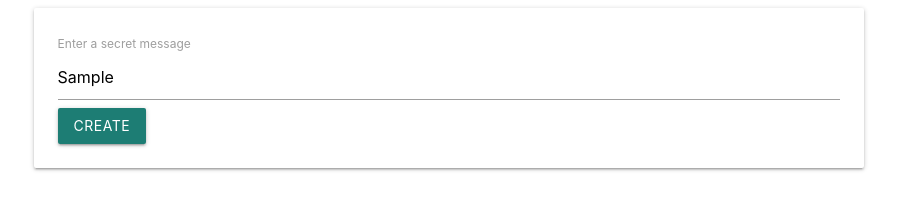
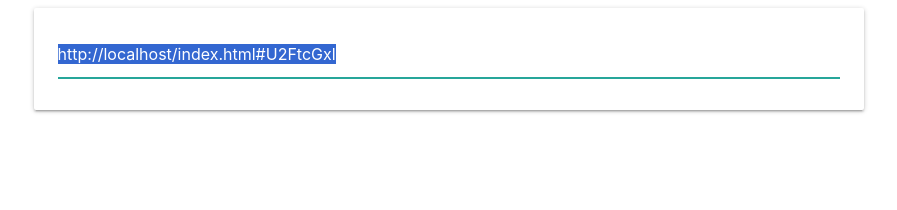
Before and after one commit to SagarPrasad160/message-sharing-app, a plain HTML site: page index.html in a window 1280 px wide. Both pictures are taken after typing "Sample" into the empty fields and a click on the button "CREATE". Shown: the whole page, without its empty margins (191-1088 px from the left). Drawn offline with nearby package versions, Linux system fonts and the light colour scheme.

Commit message:
add setup

```diff
--- a/index.html
+++ b/index.html
@@ -7,6 +7,11 @@
     <link rel="shortcut icon" href="favicon-3.png" type="image/x-icon" />
     <link
       rel="stylesheet"
+      href="https://cdnjs.cloudflare.com/ajax/libs/font-awesome/5.15.4/css/all.min.css
+    "
+    />
+    <link
+      rel="stylesheet"
       href="https://cdnjs.cloudflare.com/ajax/libs/materialize/1.0.0/css/materialize.min.css"
     />
     <title>Message App</title>
@@ -14,12 +19,19 @@
   <body>
     <div class="row">
       <div class="col s8 offset-s2">
-        <div class="card-panel">
+        <div id="message-show" class="card-panel hide">
+          <h1></h1>
+          <a href="./index.html">Create Your Message</a>
+        </div>
+        <div id="message-form" class="card-panel">
           <form>
             <label for="">Enter a secret message</label>
-            <input type="text" />
+            <input type="text" id="message-input" />
             <button class="btn">Create</button>
           </form>
+        </div>
+        <div id="message-link" class="card-panel hide">
+          <input type="text" id="link-input" />
         </div>
       </div>
     </div>
--- a/index.js
+++ b/index.js
@@ -1,5 +1,30 @@
+const hash = window.location.hash;
+
+const message = atob(hash.slice(1));
+
+if (message) {
+  // show the message
+  document.querySelector("#message-show").classList.remove("hide");
+  document.querySelector("h1").textContent = message;
+
+  // hide the message form
+  document.querySelector("#message-form").classList.add("hide");
+}
+
 document.querySelector("form").addEventListener("submit", (event) => {
   event.preventDefault();
+
   const input = document.querySelector("input");
-  console.log(input.value);
+
+  const linkInput = document.querySelector("#link-input");
+  const encrypted = btoa(input.value);
+
+  document.querySelector("#message-link").classList.remove("hide");
+  document.querySelector("#message-form").classList.add("hide");
+
+  // get the encrypted hash message with url  to the linkinput value
+  linkInput.value = `${window.location}#${encrypted}`;
+  //selet the link input
+  linkInput.focus();
+  linkInput.select();
 });
```
Also changed, not shown: 1 other file.
